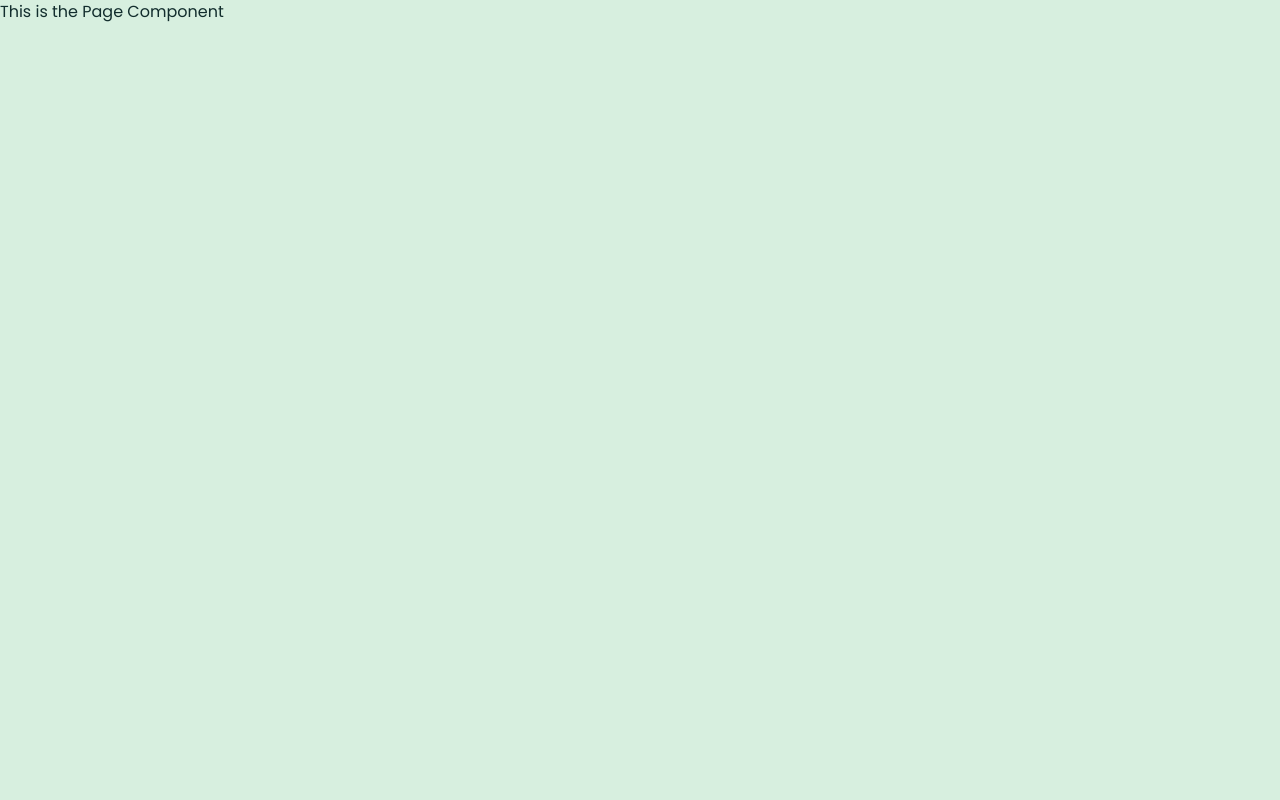
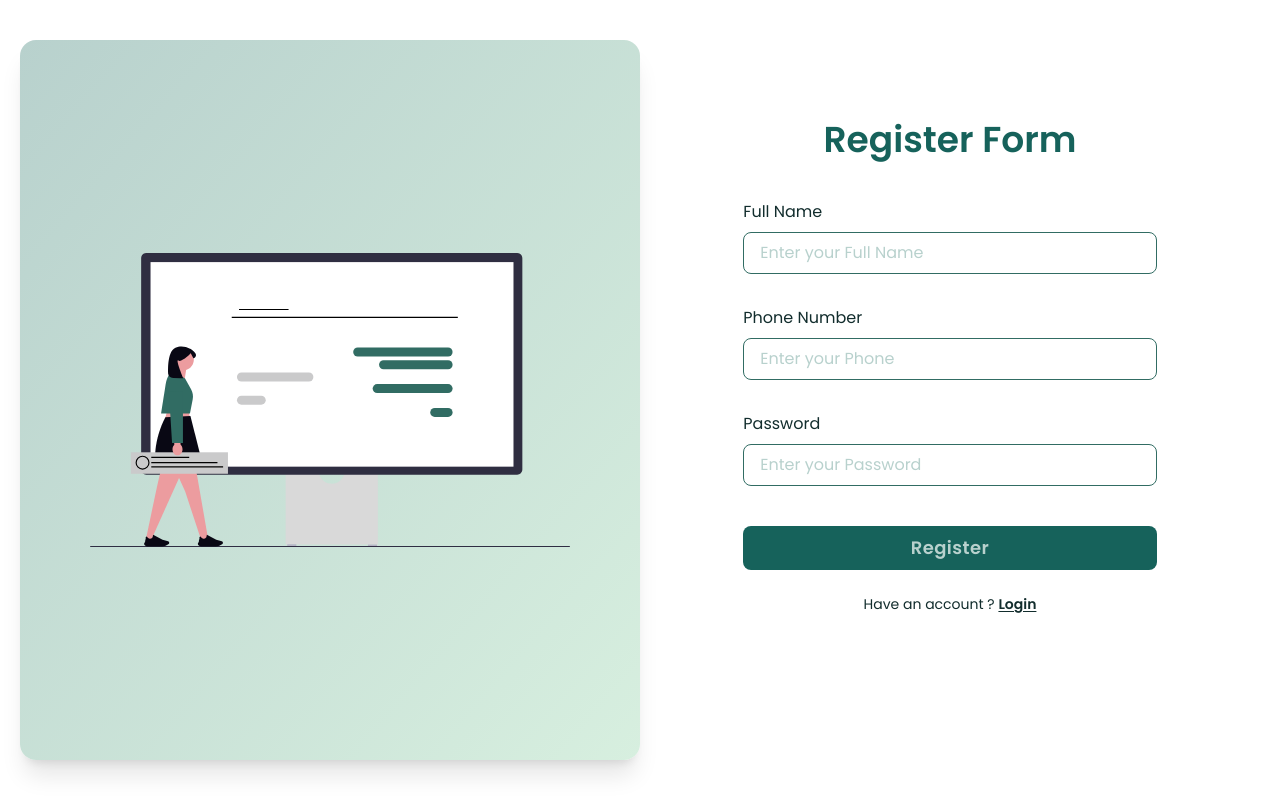
Before and after one commit to zaidachhwa/NexChat-Frontend, a Next.js app: page / in a window 1280 px wide. Built offline with nearby package versions, Linux system fonts and the light colour scheme.

Commit message:
changed login and created signup

```diff
--- a/src/app/login/page.js
+++ b/src/app/login/page.js
@@ -5,6 +5,7 @@
 import { useForm } from "react-hook-form";
 import * as yup from "yup";
 import { yupResolver } from "@hookform/resolvers/yup";
+import Link from "next/link";
 
 const schema = yup.object({
   phone: yup
@@ -87,9 +88,12 @@
 
           <span className="text-sm mx-auto">
             Don&apos;t have an account ?{" "}
-            <b className="font-semibold underline underline-offset-2 cursor-pointer">
+            <Link
+              href="/"
+              className="font-semibold underline underline-offset-2 cursor-pointer"
+            >
               Sign Up
-            </b>
+            </Link>
           </span>
         </form>
       </div>
--- a/src/app/page.js
+++ b/src/app/page.js
@@ -1,11 +1,115 @@
+"use client";
+import { CustomInput } from "@/common/CustomInput";
+import Image from "next/image";
 import React from "react";
+import { useForm } from "react-hook-form";
+import * as yup from "yup";
+import { yupResolver } from "@hookform/resolvers/yup";
+import Link from "next/link";
 
-const page = () => {
+const schema = yup.object({
+  phone: yup
+    .string()
+    .required("Phone number is required")
+    .matches(`^[0-9]{10}$`, "Phone Number must be 10 digits"),
+
+  name: yup
+    .string()
+    .required("Full name is required")
+    .max(20, "Full name must not exceed more than 20 chars"),
+
+  password: yup
+    .string()
+    .required("Password is required")
+    .matches(
+      `^(?=.*[A-Za-z])(?=.*\d).{6,}$`,
+      "Password must be at least 6 characters long and contain letters and numbers"
+    ),
+});
+
+const Page = () => {
+  const {
+    register,
+    handleSubmit,
+    reset,
+    formState: { errors },
+  } = useForm({
+    resolver: yupResolver(schema),
+  });
+
+  const onSubmit = (data) => {
+    console.log(data);
+    reset();
+  };
+
   return (
-    <div className="text-darkgreen bg-icongreen h-screen">
-      This is the Page Component{" "}
+    <div className="bg-white p-5 min-h-screen w-full flex items-start md:items-center justify-center">
+      {/* 1 */}
+      <div className="w-full hidden bg-linear-to-tl from-icongreen to-fontgreen min-h-[90vh] rounded-2xl relative overflow-clip shadow-xl md:flex items-center justify-center">
+        <Image
+          src="/register.svg"
+          alt="Register Vector"
+          priority
+          width={200}
+          height={200}
+          className="md:w-80 lg:w-120"
+        />
+      </div>
+      {/* 2 */}
+      <div className="w-full text-darkgreen min-h-full md:min-h-[70vh] flex flex-col items-center justify-start">
+        <h1 className="text-4xl font-semibold text-green">Register Form</h1>
+        <form
+          onSubmit={handleSubmit(onSubmit)}
+          className="min-h-full mt-10 w-10/12 md:w-8/12 mx-auto space-y-6 flex flex-col items-center justify-center"
+        >
+          {[
+            {
+              label: "Full Name",
+              placeholder: "Enter your Full Name",
+              type: "text",
+              name: "name",
+            },
+            {
+              label: "Phone Number",
+              placeholder: "Enter your Phone",
+              type: "text",
+              name: "phone",
+            },
+            {
+              label: "Password",
+              placeholder: "Enter your Password",
+              type: "password",
+              name: "password",
+            },
+          ].map((input, index) => (
+            <CustomInput
+              key={index}
+              label={input.label}
+              placeholder={input.placeholder}
+              type={input.type}
+              register={register}
+              registerName={input.name}
+              errors={errors}
+            />
+          ))}
+
+          <button className="bg-green cursor-pointer hover:opacity-95 focus:scale-95 font-semibold tracking-wide text-lg text-fontgreen p-2 rounded-lg w-full mt-2 transition-all duration-300 ">
+            Register
+          </button>
+
+          <span className="text-sm mx-auto">
+            Have an account ?{" "}
+            <Link
+              href="/login"
+              className="font-semibold underline underline-offset-2 cursor-pointer"
+            >
+              Login
+            </Link>
+          </span>
+        </form>
+      </div>
     </div>
   );
 };
 
-export default page;
+export default Page;
```
